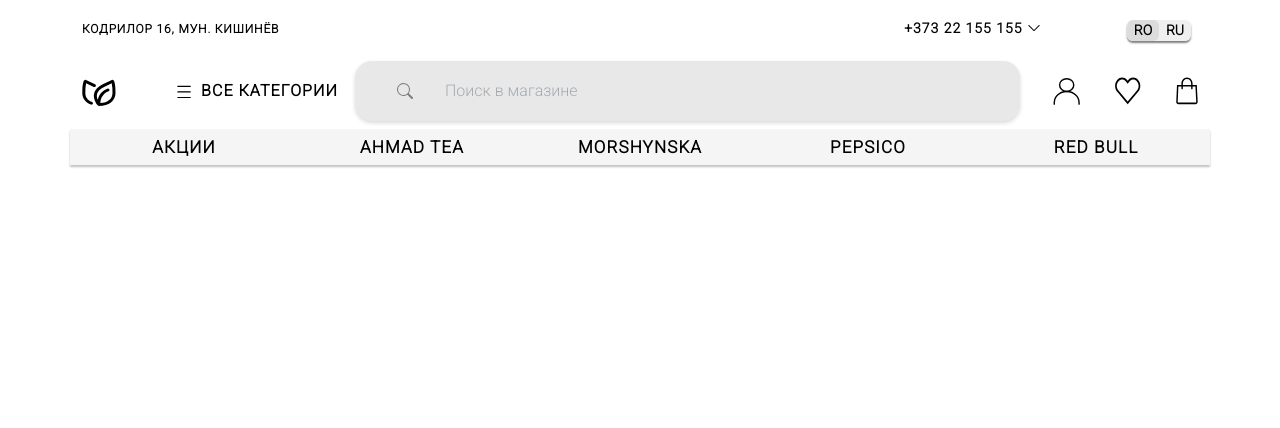
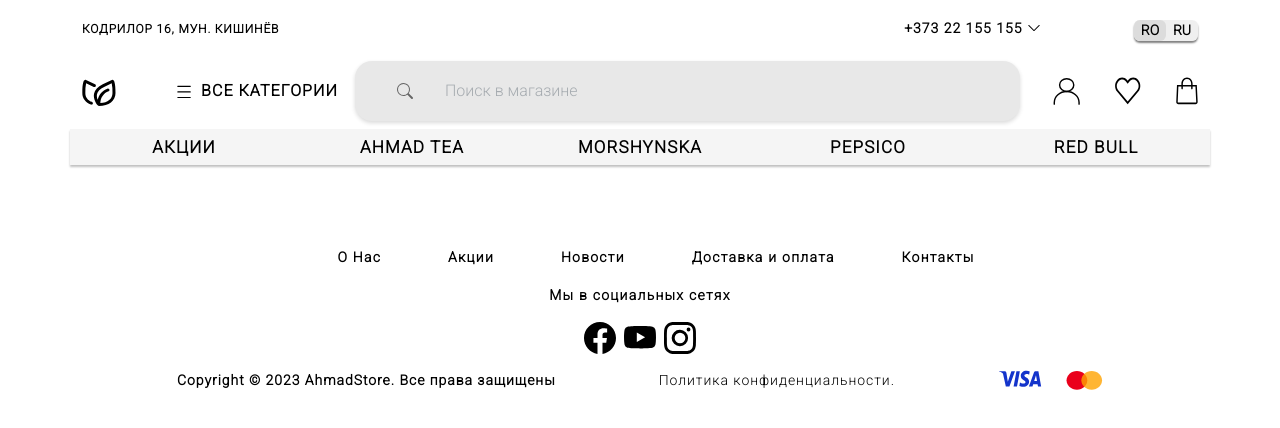
Before and after one commit to Valelaaa/ahmad-store-ui-ux, a Vue app: page / in a window 1280 px wide. Shown: the top 428 px of the page. Built offline with nearby package versions, Linux system fonts and the light colour scheme; a web font is replaced by a local one.

Commit message:
Fixe header elements, add footer

```diff
--- a/src/App.vue
+++ b/src/App.vue
@@ -1,13 +1,18 @@
 <template>
-  <Header/>
+  <div>
+    <Header/>
+    <FooterContent/>
+  </div>
 </template>
 
 <script>
 
 import Header from "@/components/HeaderContent";
+import FooterContent from "@/components/FooterContent";
+
 export default {
   name: 'App',
-  components: {Header},
+  components: {Header, FooterContent},
 }
 </script>
 
--- /dev/null
+++ b/src/components/FooterContent.vue
@@ -0,0 +1,89 @@
+<template>
+  <footer class = "footer container">
+    <div class = "row">
+      <div class = "col-lg-8 offset-lg-2">
+        <ul class = "info-box">
+          <li><a href = "#" class = "info-box-item">О Нас</a></li>
+          <li><a href = "#" class = "info-box-item">Акции</a></li>
+          <li><a href = "#" class = "info-box-item">Новости</a></li>
+          <li><a href = "#" class = "info-box-item">Доставка и оплата</a></li>
+          <li><a href = "#" class = "info-box-item">Контакты</a></li>
+        </ul>
+      </div>
+      <div class = "col-lg-4 offset-lg-4 info-box-item">
+        Мы в социальных сетях
+      </div>
+      <div class = "col-lg-2 offset-lg-5 d-flex justify-content-center gap-4 mt-4">
+        <b-icon icon = "facebook" scale = "2" role="button"></b-icon>
+        <b-icon icon = "youtube" scale = "2" role="button"></b-icon>
+        <b-icon icon = "instagram" scale = "2" role="button"></b-icon>
+      </div>
+      <div class = "col-lg-10 offset-lg-1 d-flex mt-4 justify-content-between">
+        <div class = "info-box-copyright">
+          Copyright © 2023 AhmadStore. Все права защищены
+        </div>
+        <div class = "info-box-policy">
+          Политика конфиденциальности.
+        </div>
+        <div class="d-flex gap-4">
+            <VisaIcon />
+            <MasterCardIcon />
+        </div>
+      </div>
+    </div>
+  </footer>
+</template>
+
+<script>
+import VisaIcon from "../icons/VisaIcon"
+import MasterCardIcon from "../icons/MasterCardIcon"
+export default {
+  name: "FooterContent",
+  components: {VisaIcon, MasterCardIcon}
+
+}
+</script>
+
+<style>
+
+* {
+  font-family: 'Roboto', sans-serif;
+  padding: 0;
+  margin: 0;
+  box-sizing: border-box;
+  color: black;
+}
+
+.footer {
+  max-height: 210px;
+  color: gray;
+}
+
+.info-box {
+  display: flex;
+  justify-content: space-around;
+  list-style: none;
+  padding-top: 60px;
+}
+
+.info-box-item {
+  color: black;
+  text-decoration: none;
+  font-weight: 600;
+  font-size: 14px;
+  letter-spacing: 0.09em;
+  text-align: center;
+}
+
+.info-box-copyright {
+  font-weight: 600;
+  font-size: 14px;
+  letter-spacing: 0.068em;
+}
+
+.info-box-policy {
+  font-size: 14px;
+  letter-spacing: 0.068em;
+}
+
+</style>
--- a/src/components/HeaderContent.vue
+++ b/src/components/HeaderContent.vue
@@ -7,17 +7,16 @@
           <b-icon role = 'button' icon = "chevron-down" @click = "toggleElement"></b-icon>
         </p>
         <div class = "phone-active" v-if = "isElVisible">
-          <p>+373 22 155 155
-            <b-icon role = 'button' icon = "chevron-up" @click = "toggleElement"></b-icon>
+          <p><span role="button">+373 22 155 155</span> <b-icon role = 'button' icon = "chevron-up" @click = "toggleElement"></b-icon>
           </p>
-          <p>+373 67 155 155 </p>
+          <p class="phone-mr"><span role="button">+373 67 155 155</span></p>
           <p class = "clock">
             <b-icon icon = "clock" font-scale = "2"></b-icon>
             ПН-ПТ: 9.00-19.00 <br>СБ-ВС: 10.00-18.00
           </p>
         </div>
       </div>
-      <div class = "col-lg-1 col-md-2 col-sm-2 language-content">
+      <div class = "col-lg-1 col-md-2 col-sm-2 d-flex justify-content-end language-content">
         <div class = "language" id = "lang">
           <div class = "language-ro" id = "lang-ro" @click = "activate(1)" :class = "{active: active_el === 1}">
             RO
@@ -31,13 +30,13 @@
     <b-navbar toggleable = "lg" type = "dark" class = "bg-white row" variant = "info">
       <div class = "col-lg-1 col-md-2 ml-5">
         <b-navbar-brand href = "#">
-          <IconLogo />
+          <IconLogo/>
         </b-navbar-brand>
       </div>
 
       <div class = "col-lg-2 col-md-2 col-sm-2">
         <a class = "all-categories" href = "#">
-          <HamburgerMenu />
+          <HamburgerMenu/>
           <span class = "categories">ВСЕ КАТЕГОРИИ</span>
         </a>
       </div>
@@ -46,31 +45,32 @@
       <div class = "d-flex col-lg-7 col-md-5 search-input justify-content-center align-items-center">
 
         <b-icon class = "search-bar search-bar-icon" icon = "search"></b-icon>
-        <b-form-input v-model = "searchQuery" class = "bg-transparent searchingField no-clear" type = "search" placeholder = "Поиск в магазине" :no-animation = "true" />
+        <b-form-input v-model = "searchQuery" class = "bg-transparent searchingField no-clear" type = "search"
+                      placeholder = "Поиск в магазине" :no-animation = "true"/>
 
       </div>
-        <!--        <div class = "d-flex col-3 justify-content-end">-->
+      <!--        <div class = "d-flex col-3 justify-content-end">-->
       <div class = "d-flex col-2 justify-content-end">
-        <a class = "navbar-items" href="/">
-          <IconUser />
+        <a class = "navbar-items" href = "/">
+          <IconUser/>
         </a>
 
-        <a class = "navbar-items" href="/">
-          <IconHeart />
+        <a class = "navbar-items" href = "/">
+          <IconHeart/>
         </a>
 
-        <a class = "navbar-items" href="/">
-          <IconShoppingBag />
+        <a class = "navbar-items" href = "/">
+          <IconShoppingBag/>
         </a>
       </div>
     </b-navbar>
 
-    <b-navbar class ="row products_bar text-center">
-      <div class="product-bar-item col">акции</div>
-      <div class="product-bar-item col">ahmad tea</div>
-      <div class="product-bar-item col">morshynska</div>
-      <div class="product-bar-item col">pepsico</div>
-      <div class="product-bar-item col">red bull</div>
+    <b-navbar class = "row products_bar text-center">
+      <div class = "product-bar-item col">акции</div>
+      <div class = "product-bar-item col">ahmad tea</div>
+      <div class = "product-bar-item col">morshynska</div>
+      <div class = "product-bar-item col">pepsico</div>
+      <div class = "product-bar-item col">red bull</div>
     </b-navbar>
 
   </header>
@@ -108,28 +108,31 @@
 
 <style>
 
-.product-bar-item{
+.product-bar-item {
   font-family: 'Roboto', sans-serif;
   font-style: normal;
   font-weight: 600;
   font-size: 17px;
   line-height: 20px;
   text-transform: uppercase;
-  /* identical to box height */
-
   letter-spacing: 0.068em;
-
   color: #000000;
 }
-.products_bar{
-  background:rgba(217, 217, 217, 0.26);
-  box-shadow: 0px 2px 2px rgba(0, 0, 0, 0.25);
+
+.products_bar {
+  background: rgba(217, 217, 217, 0.26);
+  box-shadow: 0 2px 2px rgba(0, 0, 0, 0.25);
 }
+
 * {
   font-family: 'Roboto', sans-serif;
   padding: 0;
   margin: 0;
   box-sizing: border-box;
+}
+
+p {
+  margin: 0;
 }
 
 .header {
@@ -170,14 +173,14 @@
   border-radius: 12px;
 }
 
+.phone-mr {
+  margin-right: 17px;
+}
+
 .clock {
   display: flex;
   justify-content: space-around;
   align-items: center;
-}
-
-.language-content {
-  padding: 0;
 }
 
 .language {
@@ -206,7 +209,8 @@
 }
 
 .language-content {
-  padding: 0px;
+  padding: 0;
+  height: 21px;
 }
 
 .all-categories {
@@ -244,13 +248,14 @@
   /*border-style:outline;*/
   outline: none;
   outline-offset: 0;
-  padding-left:30px;
+  padding-left: 30px;
   padding-right: 35px;
 }
 
-.searchingField{
+.searchingField {
   border-color: transparent !important;
 }
+
 div .searchingField:focus,
 .searchingField:active {
   outline: none;
--- /dev/null
+++ b/src/icons/MasterCardIcon.vue
@@ -0,0 +1,6 @@
+<template>
+  <svg width="37" height="20" viewBox="0 0 37 20" fill="none" xmlns="http://www.w3.org/2000/svg">
+    <path d="M10.9182 19.8216C16.632 19.8216 21.2641 15.5905 21.2641 10.3711C21.2641 5.15177 16.632 0.920654 10.9182 0.920654C5.20428 0.920654 0.572266 5.15177 0.572266 10.3711C0.572266 15.5905 5.20428 19.8216 10.9182 19.8216Z" fill="#EA001B"/>
+    <path d="M25.6984 19.8216C31.4123 19.8216 36.0443 15.5905 36.0443 10.3711C36.0443 5.15177 31.4123 0.920654 25.6984 0.920654C19.9846 0.920654 15.3525 5.15177 15.3525 10.3711C15.3525 15.5905 19.9846 19.8216 25.6984 19.8216Z" fill="#FFA200" fill-opacity="0.8"/>
+  </svg>
+</template>
--- /dev/null
+++ b/src/icons/VisaIcon.vue
@@ -0,0 +1,5 @@
+<template>
+  <svg width="44" height="17" viewBox="0 0 44 17" fill="none" xmlns="http://www.w3.org/2000/svg">
+    <path d="M16.9603 1.14296L11.4324 16.5802H7.82582L5.10549 4.26059C4.94035 3.50176 4.79675 3.22378 4.29446 2.90407C3.4744 2.38337 2.12021 1.89479 0.928711 1.59159L1.00965 1.14296H6.81512C7.55512 1.14296 8.22035 1.71952 8.38836 2.71692L9.82505 11.6497L13.3757 1.14271H16.9603V1.14296ZM31.0915 11.5401C31.106 7.4657 26.278 7.24127 26.3112 5.4212C26.3216 4.86725 26.7722 4.27832 27.7585 4.12803C28.2473 4.0531 29.5943 3.99595 31.122 4.81887L31.7213 1.54528C30.9003 1.19651 29.8441 0.86084 28.5299 0.86084C25.1575 0.86084 22.7843 2.95914 22.7642 5.96376C22.7425 8.18616 24.4582 9.42632 25.7509 10.1648C27.0807 10.921 27.5269 11.407 27.5218 12.0834C27.5124 13.1189 26.4612 13.5761 25.4788 13.5941C23.764 13.625 22.7689 13.051 21.9756 12.6193L21.3572 16.0013C22.1544 16.4294 23.6259 16.8029 25.1514 16.8216C28.7358 16.8216 31.0804 14.7493 31.0915 11.5401ZM39.9967 16.5802H43.1521L40.3979 1.14296H37.4853C36.8304 1.14296 36.2777 1.58927 36.0332 2.27549L30.9135 16.5802H34.4963L35.2073 14.2744H39.5846L39.9967 16.5802ZM36.1899 11.1105L37.9856 5.31435L39.0193 11.1105H36.1899ZM21.8351 1.14296L19.0139 16.5802H15.6021L18.4245 1.14296H21.8351Z" fill="#1434CB"/>
+  </svg>
+</template>
```
